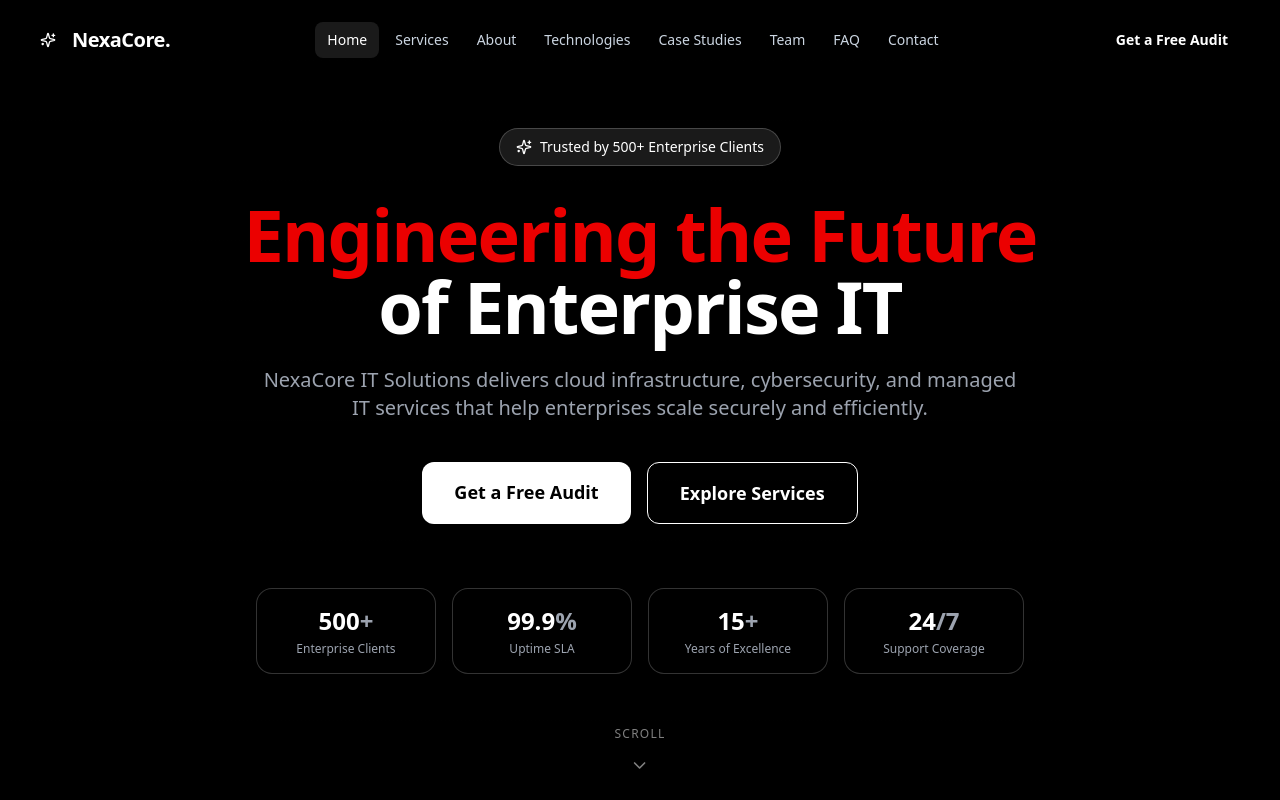
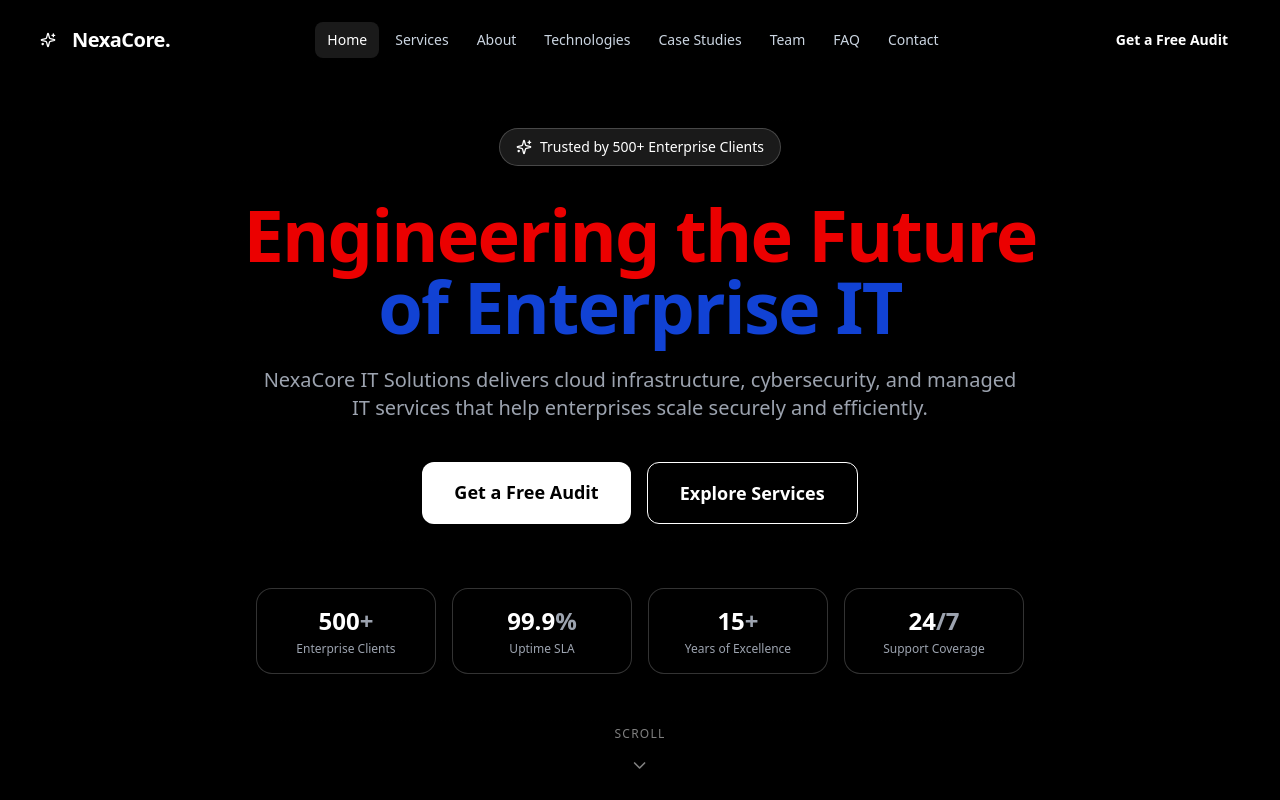
Before and after one commit to ranaasad01/atomic-create-a-it-services-company-website-519784a1, a Next.js app: page / in a window 1280 px wide. Shown: the top 800 px of the page. Built offline with nearby package versions, Linux system fonts and the light colour scheme.

Commit message:
style: add inline color to "of Enterprise IT" span element
Apply blue color (#1142d4) to the specific span element containing "of Enterprise IT" text using inline style attribute, overriding the text-white Tailwind class for this instance only.

```diff
--- a/app/page.tsx
+++ b/app/page.tsx
@@ -338,7 +338,7 @@ export default function HomePage() {
           >
             Engineering the Future
             <br />
-            <span className="text-white">
+            <span className="text-white" style={{ color: "#1142d4" }}>
               of Enterprise IT
             </span>
           </motion.h1>
```
Also changed, not shown: 1 other file (tests, documents, lock files or other folders).
